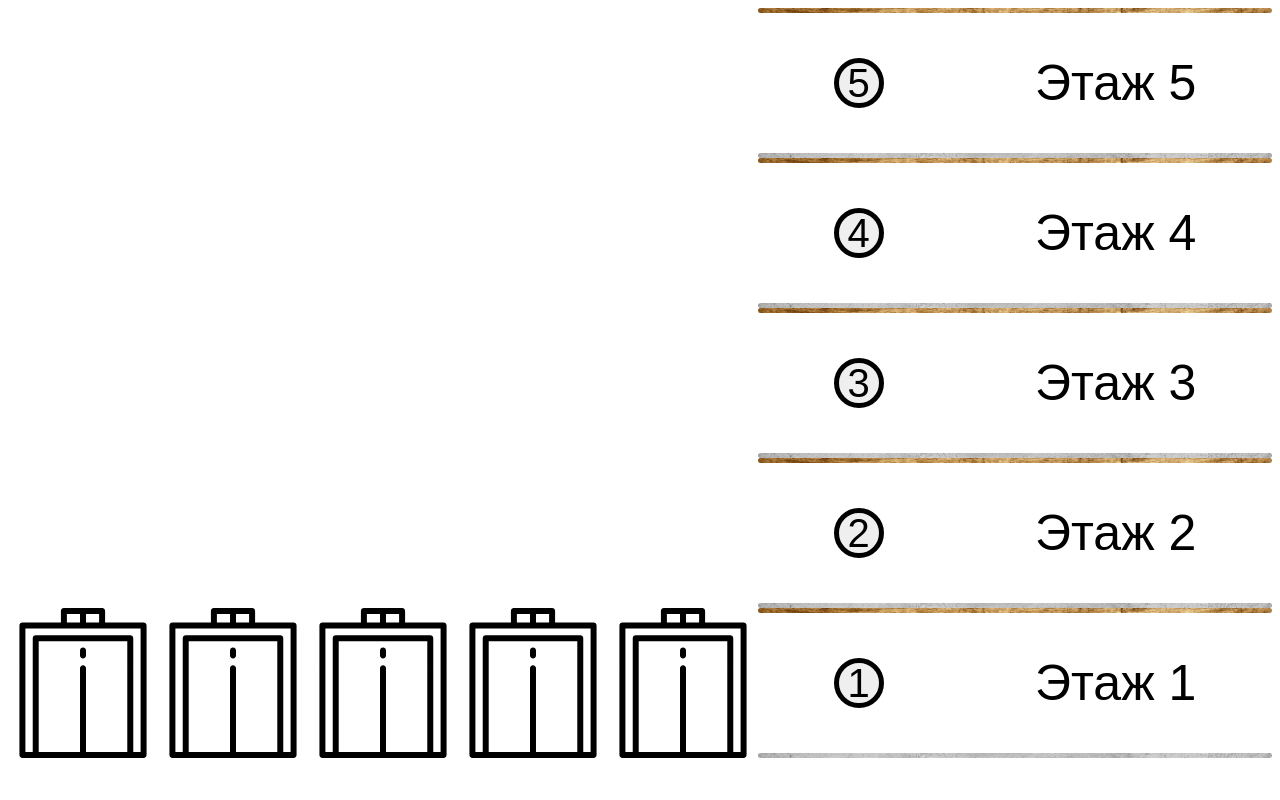
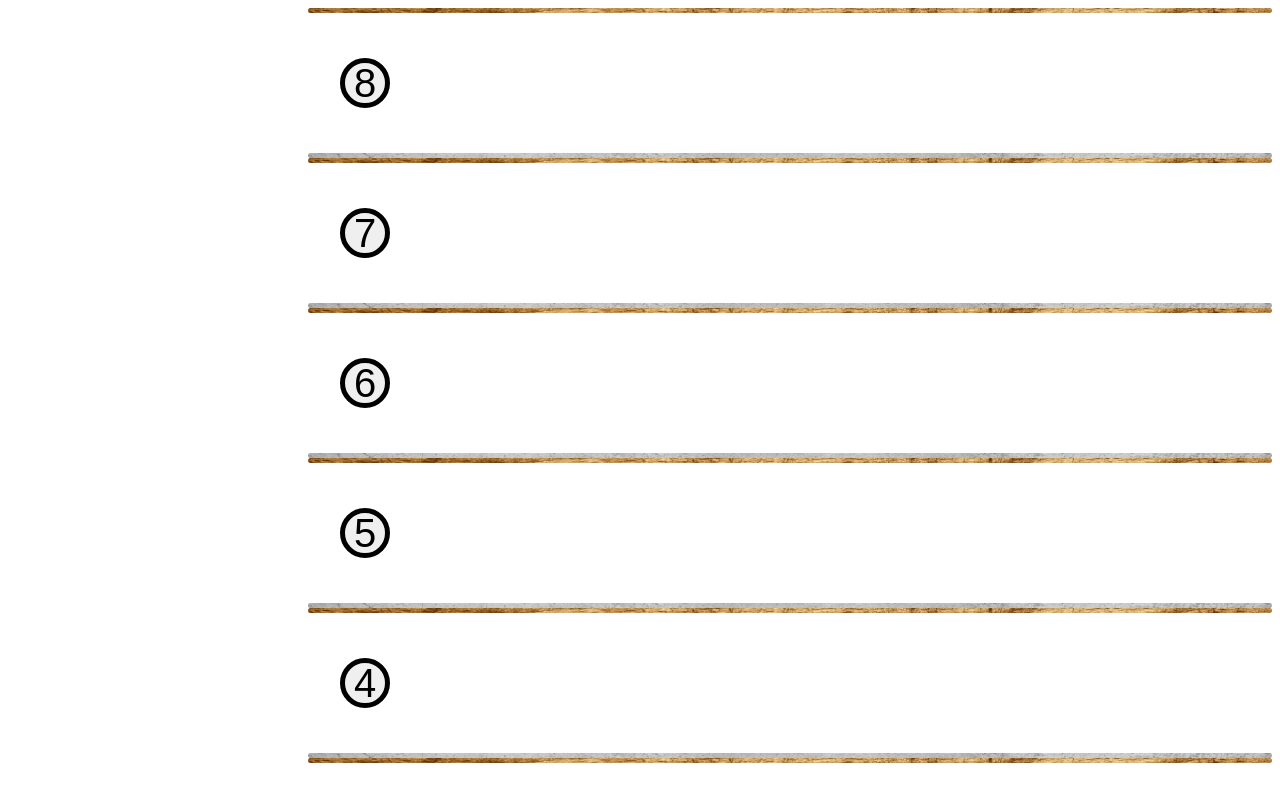
Before and after one commit to FIOisFIO/vue-elevaltors, a Vue app: page / in a window 1280 px wide. Shown: the top 800 px of the page. Built offline with nearby package versions, Linux system fonts and the light colour scheme.

Commit message:
feature: autosave

```diff
--- a/src/App.vue
+++ b/src/App.vue
@@ -29,22 +29,22 @@
 import { defineComponent } from "vue";
 import elevatorC from "./components/elevator/elevatorC.vue";
 import floorC from "./components/floor/floorC.vue";
+import { Elevator } from "./types";
+import {
+    getElevatorsState,
+    saveElevatorsState,
+} from "./helpers/localStorage.helper";
 
 export default defineComponent({
     name: "App",
     components: { elevatorC, floorC },
     data() {
         return {
-            floorsCount: 5,
-            elevatorsCount: 5,
+            floorsCount: 8,
+            elevatorsCount: 2,
             floorHeignt: 150,
             queue: [] as number[],
-            elevators: [
-                {
-                    isMoving: false,
-                    nextFloor: 0,
-                },
-            ],
+            elevators: [] as Elevator[],
             floors: [] as boolean[],
         };
     },
@@ -56,9 +56,12 @@ export default defineComponent({
             this.queue.push(floor);
             this.floors[floor] = true;
             const freeElevator = this.findRelevantElevator(floor);
+
             if (this.queue.length === 1 && freeElevator) {
                 this.launchElevator(freeElevator);
+                return;
             }
+            saveElevatorsState(this.queue, this.elevators);
         },
         onElevatorMove(e: boolean, index: number) {
             if (!e) {
@@ -73,9 +76,12 @@ export default defineComponent({
                 this.launchElevator(elevator);
             }
         },
-        launchElevator(elevator: any) {
+        launchElevator(elevator: Elevator) {
             const firstInQueue = this.queue.shift();
-            if (firstInQueue !== undefined) elevator.nextFloor = firstInQueue;
+            if (firstInQueue !== undefined) {
+                elevator.nextFloor = firstInQueue;
+            }
+            saveElevatorsState(this.queue, this.elevators);
         },
         getFreeElevators() {
             return this.elevators.filter((elevator) => !elevator.isMoving);
@@ -104,15 +110,24 @@ export default defineComponent({
             );
         },
     },
-    created() {
+    mounted() {
+        let state = getElevatorsState();
+        state =
+            state && state.positions.length === this.elevatorsCount
+                ? state
+                : null;
+        console.log(state);
         this.elevators = [];
         for (let i = 0; i < this.elevatorsCount; i++) {
             this.elevators.push({
                 isMoving: false,
-                nextFloor: 0,
+                nextFloor: state?.positions[i] || 0,
             });
         }
-        this.floors = new Array(this.floorsCount).fill(false);
+        this.queue = state?.queue || [];
+        this.floors = new Array(this.floorsCount)
+            .fill(false)
+            .map((floor, index) => !!state?.queue[index]);
     },
 });
 </script>
--- a/src/components/elevator/elevatorC.vue
+++ b/src/components/elevator/elevatorC.vue
@@ -62,7 +62,9 @@ export default defineComponent({
             if (this.curFloor === undefined || this.nextFloor === undefined) {
                 throw new Error("invalid floor data");
             }
-
+            if (this.curFloor === this.nextFloor) {
+                return;
+            }
             this.$emit("elevatorMove", true);
             this.$emit("elevatorFree", false);
             this.isMoving = true;
@@ -94,6 +96,13 @@ export default defineComponent({
         nextFloor() {
             this.moveToFloor();
         },
+    },
+    mounted() {
+        this.curFloor = this.nextFloor || 0;
+        this.translate = this.calcTranslate();
+        setTimeout(() => {
+            this.$emit("elevatorFree", true);
+        }, 0);
     },
 });
 </script>
--- a/src/components/floor/floorC.vue
+++ b/src/components/floor/floorC.vue
@@ -7,12 +7,11 @@
     >
         <elevator-btn
             @click="$emit('call', id)"
-            :class="activeClass"
+            :class="{ active: isCalled }"
             :floor="id"
         >
         </elevator-btn>
 
-        <div class="floor-num">Этаж {{ id + 1 }}</div>
         <div class="ceiling"></div>
         <div class="floor-material"></div>
     </div>
@@ -36,10 +35,8 @@ export default defineComponent({
             nextFloor: 1,
         };
     },
-    computed: {
-        activeClass() {
-            return this.isCalled ? "active" : "";
-        },
+    mounted() {
+        console.log(this.isCalled);
     },
 });
 </script>
@@ -49,7 +46,6 @@ export default defineComponent({
     box-sizing: border-box;
     display: flex;
     align-items: center;
-    justify-content: space-around;
     position: relative;
 }
 .floor-num {
--- /dev/null
+++ b/src/helpers/localStorage.helper.ts
@@ -0,0 +1,13 @@
+import { Elevator } from "@/types";
+import { ElevatorsState } from "./types";
+
+export function saveElevatorsState(queue: number[], elevators: Elevator[]) {
+    const state = {
+        queue,
+        positions: elevators.map((elevator) => elevator.nextFloor),
+    };
+    localStorage.setItem("elevatorsState", JSON.stringify(state));
+}
+export function getElevatorsState(): ElevatorsState | null {
+    return JSON.parse(localStorage.getItem("elevatorsState") || "null");
+}
--- /dev/null
+++ b/src/helpers/types.ts
@@ -0,0 +1,4 @@
+export interface ElevatorsState {
+    queue: number[];
+    positions: number[];
+}
--- /dev/null
+++ b/src/types.ts
@@ -0,0 +1,4 @@
+export interface Elevator {
+    isMoving: boolean;
+    nextFloor: number;
+}
--- a/src/ui/elevatorBtn/elevatorBtn.vue
+++ b/src/ui/elevatorBtn/elevatorBtn.vue
@@ -25,5 +25,6 @@ export default defineComponent({
     width: 50px;
     height: 50px;
     font-size: 40px;
+    margin-left: 32px;
 }
 </style>
```
